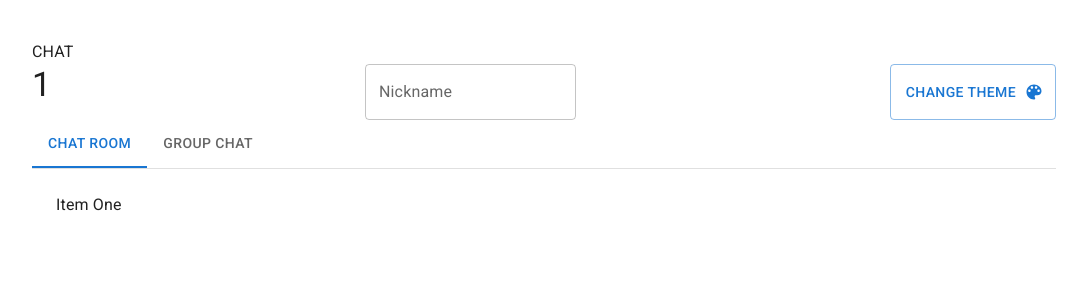
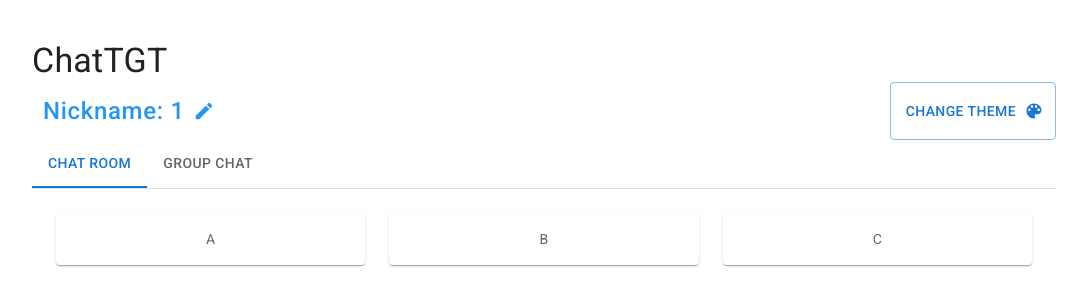
Before and after one commit to thanadolps/netwerk-chat, a Next.js app in the folder frontend/: page /1 in a window 1280 px wide. Shown: the top 306 px of the page, without its empty margins (96-1183 px from the left). Built offline with nearby package versions, Linux system fonts and the light colour scheme.

Commit message:
Rough main page

```diff
--- a/frontend/src/components/ChatListPanel.tsx
+++ b/frontend/src/components/ChatListPanel.tsx
@@ -3,12 +3,22 @@ import Tabs from "@mui/material/Tabs";
 import Tab from "@mui/material/Tab";
 import Typography from "@mui/material/Typography";
 import Box from "@mui/material/Box";
+import Grid from "@mui/material/Unstable_Grid2";
+import { Paper, styled } from "@mui/material";
 
 interface TabPanelProps {
   children?: React.ReactNode;
   index: number;
   value: number;
 }
+
+const Item = styled(Paper)(({ theme }) => ({
+  backgroundColor: theme.palette.mode === "dark" ? "#1A2027" : "#fff",
+  ...theme.typography.body2,
+  padding: theme.spacing(2),
+  textAlign: "center",
+  color: theme.palette.text.secondary,
+}));
 
 function TabPanel(props: TabPanelProps) {
   const { children, value, index, ...other } = props;
@@ -44,6 +54,8 @@ export default function BasicTabs() {
     setValue(newValue);
   };
 
+  const UserLists = ["A", "B", "C"];
+
   return (
     <Box sx={{ width: "100%" }}>
       <Box sx={{ borderBottom: 1, borderColor: "divider" }}>
@@ -57,7 +69,19 @@ export default function BasicTabs() {
         </Tabs>
       </Box>
       <TabPanel value={value} index={0}>
-        Item One
+        <Box sx={{ flexGrow: 1 }}>
+          <Grid
+            container
+            spacing={{ xs: 2, md: 3 }}
+            columns={{ xs: 4, sm: 8, md: 12 }}
+          >
+            {Array.from(UserLists).map((user, index) => (
+              <Grid xs={2} sm={4} md={4} key={index}>
+                <Item>{user}</Item>
+              </Grid>
+            ))}
+          </Grid>
+        </Box>
       </TabPanel>
       <TabPanel value={value} index={1}>
         Item Two
--- /dev/null
+++ b/frontend/src/pages/[id]/index.tsx
@@ -0,0 +1,95 @@
+import { useRouter } from "next/router";
+
+import {
+  Button,
+  Dialog,
+  DialogActions,
+  DialogContent,
+  DialogContentText,
+  DialogTitle,
+  FormControl,
+  FormHelperText,
+  Input,
+  InputLabel,
+  TextField,
+  styled,
+} from "@mui/material";
+import Typography from "@mui/material/Typography";
+import { purple, blue } from "@mui/material/colors";
+import ColorLensIcon from "@mui/icons-material/ColorLens";
+import EditIcon from "@mui/icons-material/Edit";
+
+import ChatListPanel from "@/components/ChatListPanel";
+import { useState } from "react";
+
+const ChangeNicknameButton = styled(Button)({
+  textTransform: "none",
+  fontSize: "1.5rem",
+  color: blue[500],
+});
+
+type MainPageProps = {
+  cycleTheme: any;
+};
+
+const MainPage: Function = (props: MainPageProps) => {
+  const router = useRouter();
+  const { id } = router.query;
+
+  const [open, setOpen] = useState(false);
+
+  const handleClickOpen = () => {
+    setOpen(true);
+  };
+
+  const handleClose = () => {
+    setOpen(false);
+  };
+
+  return (
+    <div className="my-10 mx-auto w-[80vw]">
+      <Typography variant="h4">ChatTGT</Typography>
+      <div className="flex justify-between">
+        <div className="flex justify-start">
+          <ChangeNicknameButton
+            variant="text"
+            size="large"
+            endIcon={<EditIcon />}
+            onClick={handleClickOpen}
+          >
+            Nickname: {id}
+          </ChangeNicknameButton>
+          <Dialog open={open} onClose={handleClose}>
+            <DialogTitle>Change Nickname</DialogTitle>
+            <DialogContent>
+              <TextField
+                autoFocus
+                margin="dense"
+                id="name"
+                type="text"
+                fullWidth
+                variant="standard"
+              />
+            </DialogContent>
+            <DialogActions>
+              <Button onClick={handleClose}>Cancel</Button>
+              <Button onClick={handleClose}>Change</Button>
+            </DialogActions>
+          </Dialog>
+        </div>
+
+        <Button
+          variant="outlined"
+          onClick={props.cycleTheme}
+          endIcon={<ColorLensIcon />}
+        >
+          Change Theme
+        </Button>
+      </div>
+
+      <ChatListPanel />
+    </div>
+  );
+};
+
+export default MainPage;
--- a/frontend/src/pages/[username]/index.tsx
+++ /dev/null
@@ -1,38 +0,0 @@
-import { useRouter } from "next/router";
-
-import { Button, TextField } from "@mui/material";
-import Typography from "@mui/material/Typography";
-import ColorLensIcon from "@mui/icons-material/ColorLens";
-
-import ChatListPanel from "@/components/ChatListPanel";
-
-type MainPageProps = {
-  cycleTheme: any;
-};
-
-const MainPage: Function = (props: MainPageProps) => {
-  const router = useRouter();
-  const { username } = router.query;
-
-  return (
-    <div className="my-10 mx-auto w-[80vw]">
-      <h1>CHAT</h1>
-
-      <div className="flex justify-between">
-        <Typography variant="h4">{username}</Typography>
-        <TextField id="outlined-basic" label="Nickname" variant="outlined" />
-        <Button
-          variant="outlined"
-          onClick={props.cycleTheme}
-          endIcon={<ColorLensIcon />}
-        >
-          Change Theme
-        </Button>
-      </div>
-
-      <ChatListPanel></ChatListPanel>
-    </div>
-  );
-};
-
-export default MainPage;
--- /dev/null
+++ b/frontend/src/pages/chatroom_template.tsx
@@ -0,0 +1,9 @@
+type ChatProps = {
+  cycleTheme: any;
+};
+
+const ChatDemo: Function = (props: ChatProps) => {
+  return <div className="my-10 mx-auto w-[80vw]"></div>;
+};
+
+export default ChatDemo;
```
